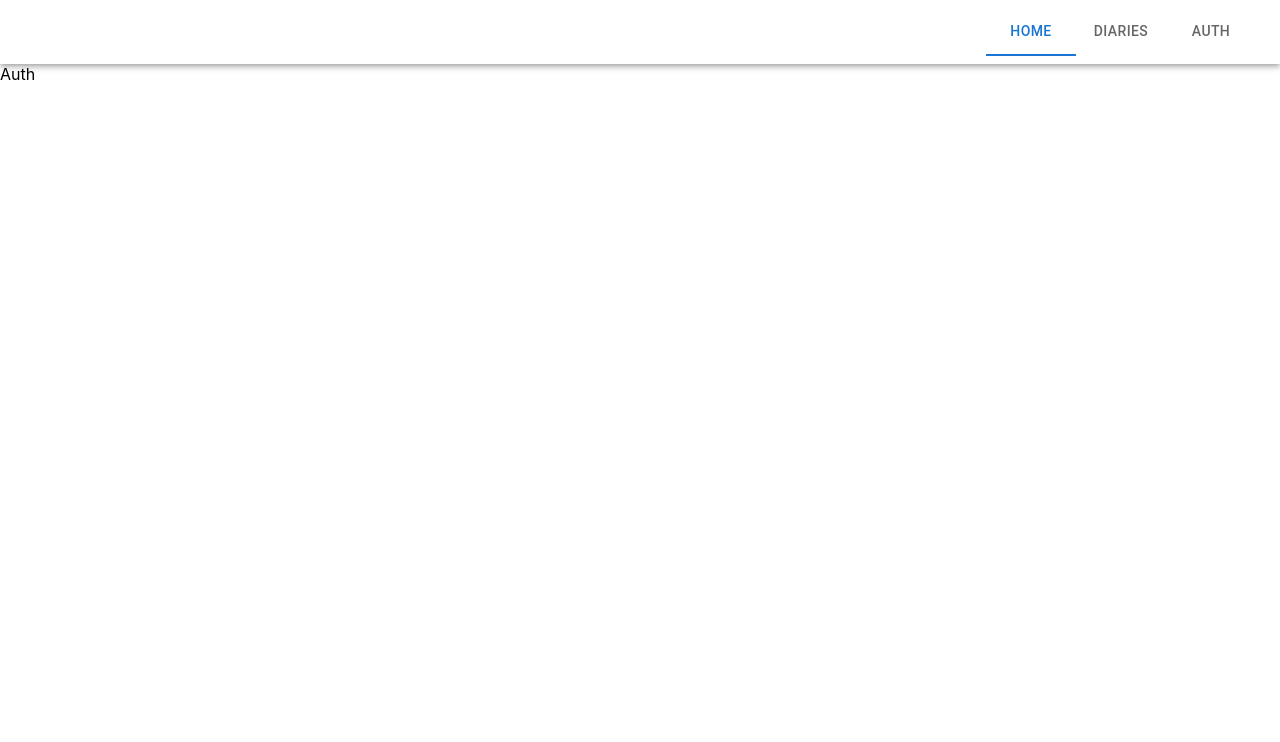
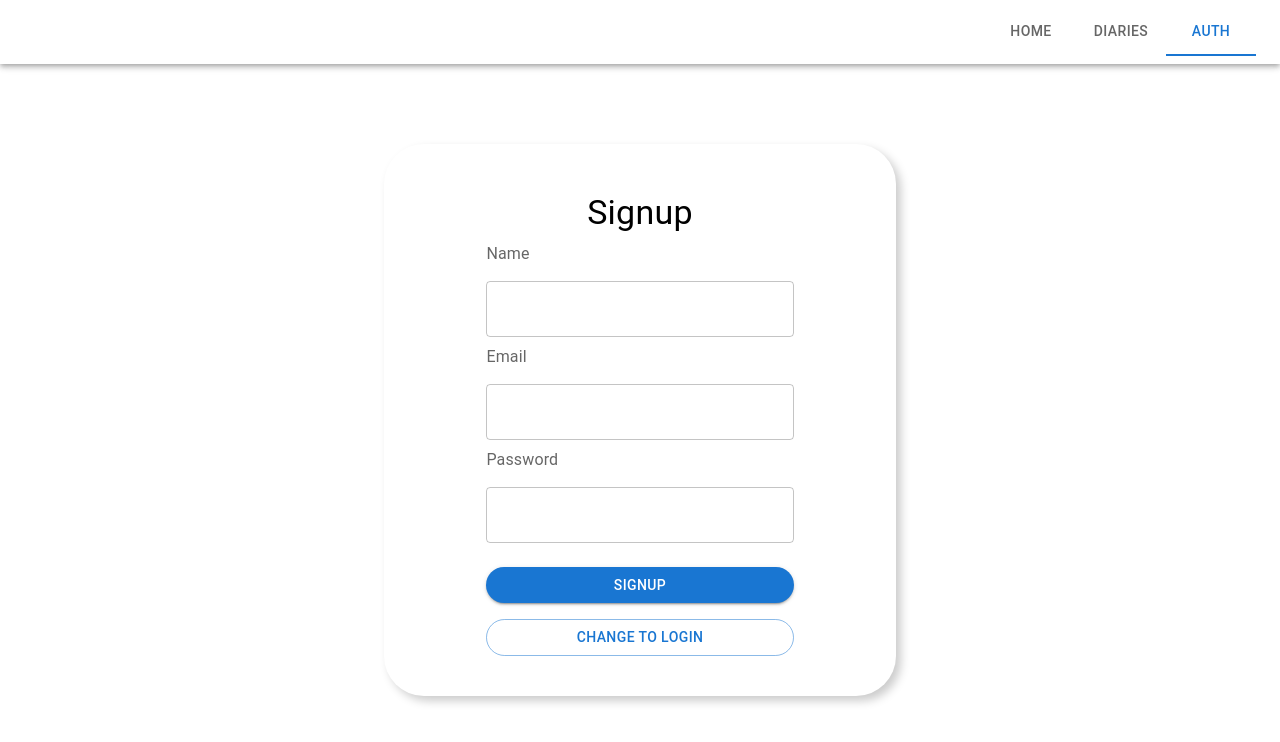
Before and after one commit to nadiia-dev/mui-travel-blog, a React (Vite) app in the folder frontend/: page /auth in a window 1280 px wide. Shown: the top 742 px of the page. Built offline with nearby package versions, Linux system fonts and the light colour scheme; some icons are missing.

Commit message:
add signup/login form

```diff
--- a/frontend/src/components/Header.jsx
+++ b/frontend/src/components/Header.jsx
@@ -1,12 +1,24 @@
 import ModeOfTravelIcon from "@mui/icons-material/ModeOfTravel";
 import { Tab, Tabs, Toolbar, AppBar } from "@mui/material";
-import { useState } from "react";
-import { Link } from "react-router-dom";
+import { useEffect, useState } from "react";
+import { Link, useLocation } from "react-router-dom";
 
 const linksArr = ["home", "diaries", "auth"];
 
 const Header = () => {
+  const location = useLocation();
   const [value, setValue] = useState(0);
+
+  useEffect(() => {
+    if (location.pathname === "/") {
+      setValue(0);
+    } else if (location.pathname === "/diaries") {
+      setValue(1);
+    } else if (location.pathname === "/auth") {
+      setValue(2);
+    }
+  }, [location]);
+
   return (
     <AppBar position="sticky" sx={{ bgcolor: "white" }}>
       <Toolbar>
--- a/frontend/src/pages/Auth.jsx
+++ b/frontend/src/pages/Auth.jsx
@@ -1,7 +1,89 @@
-import React from "react";
+import { Box, Button, FormLabel, TextField, Typography } from "@mui/material";
+import { useState } from "react";
 
 const Auth = () => {
-  return <div>Auth</div>;
+  const [isSignup, setIsSignup] = useState(true);
+  const [formData, setFormData] = useState({
+    name: "",
+    email: "",
+    password: "",
+  });
+
+  const handleChange = (e) => {
+    setFormData((prevData) => ({
+      ...prevData,
+      [e.target.name]: e.target.value,
+    }));
+  };
+
+  return (
+    <Box
+      margin="auto"
+      marginTop={10}
+      borderRadius={10}
+      boxShadow={"5px 5px 10px #ccc"}
+      sx={{ width: { sm: "70%", lg: "40%" } }}
+    >
+      <form>
+        <Box
+          display="flex"
+          flexDirection="column"
+          sx={{ width: { sm: "90%", lg: "60%" } }}
+          padding={5}
+          margin="auto"
+        >
+          <Typography padding={1} variant="h4" textAlign="center">
+            {isSignup ? "Signup" : "Login"}
+          </Typography>
+          {isSignup && (
+            <>
+              <FormLabel>Name</FormLabel>
+              <TextField
+                onChange={handleChange}
+                value={formData.name}
+                name="name"
+                type="name"
+                required
+                margin="normal"
+              />
+            </>
+          )}
+          <FormLabel>Email</FormLabel>
+          <TextField
+            onChange={handleChange}
+            value={formData.email}
+            name="email"
+            type="email"
+            required
+            margin="normal"
+          />
+          <FormLabel>Password</FormLabel>
+          <TextField
+            onChange={handleChange}
+            value={formData.password}
+            name="password"
+            type="password"
+            required
+            margin="normal"
+          />
+          <Button
+            sx={{ mt: 2, borderRadius: 10 }}
+            type="submit"
+            variant="contained"
+          >
+            {isSignup ? "Signup" : "Login"}
+          </Button>
+          <Button
+            onClick={() => setIsSignup(!isSignup)}
+            sx={{ mt: 2, borderRadius: 10 }}
+            variant="outlined"
+          >
+            Change to {isSignup ? "Login" : "Signup"}
+          </Button>
+        </Box>
+      </form>
+    </Box>
+  );
 };
 
 export default Auth;
```
